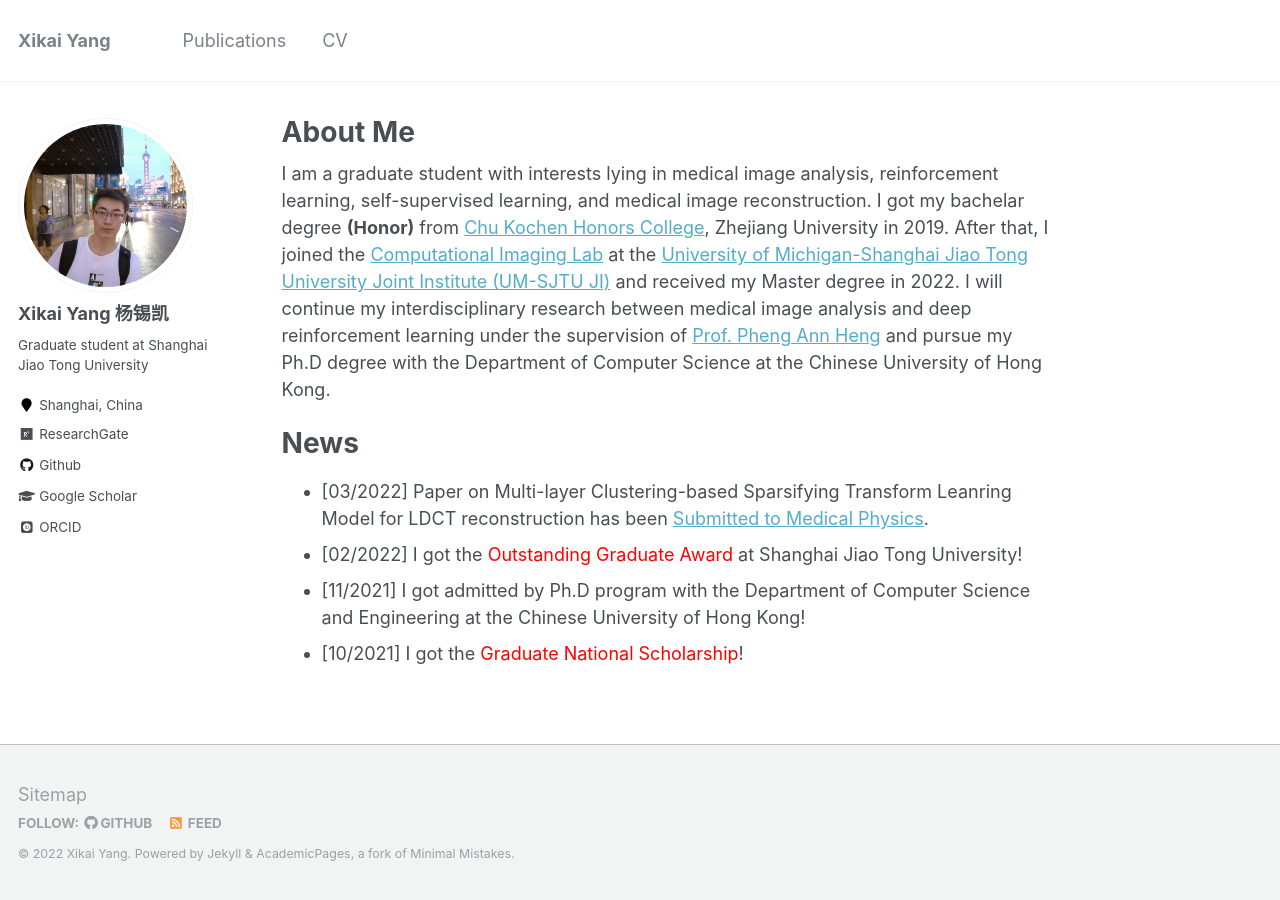
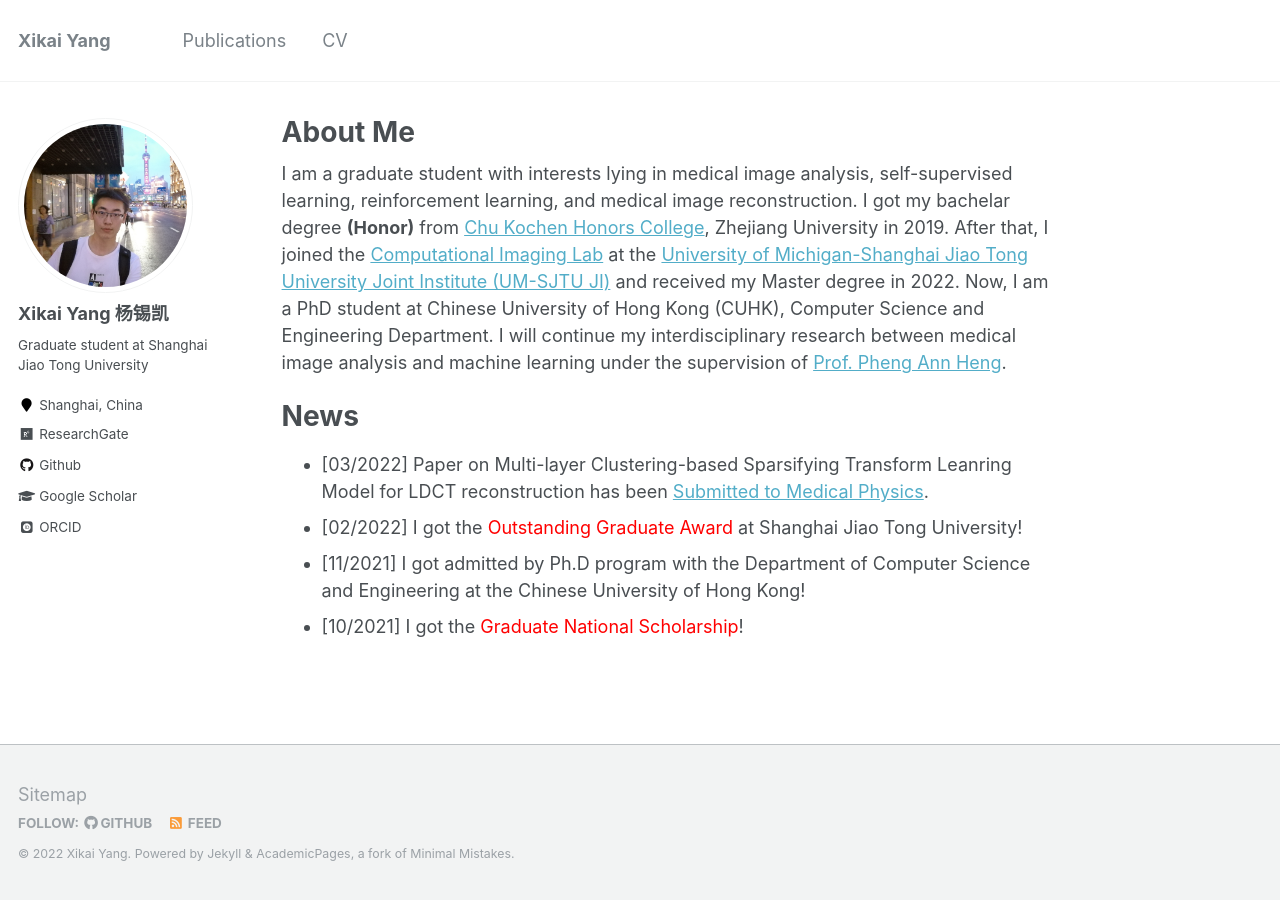
Before and after one commit to Xikai97/Xikai97.github.io, a Jekyll site: the page built from _pages/about.md, in a window 1280 px wide. Built offline with Jekyll 4.4.1, drawn with Linux system fonts in a browser that asks for light colours; some web fonts are replaced.

Commit message:
Update about.md

```diff
--- a/_pages/about.md
+++ b/_pages/about.md
@@ -8,7 +8,7 @@ redirect_from:
 ---
 
 
-I am a graduate student with interests lying in medical image analysis, reinforcement learning, self-supervised learning, and medical image reconstruction. I got my bachelar degree **(Honor)** from [Chu Kochen Honors College](http://ckc.zju.edu.cn/), Zhejiang University in 2019. After that, I joined the [Computational Imaging Lab](https://www.ji.sjtu.edu.cn/research/laboratories/laboratory-detail/523/) at the [University of Michigan-Shanghai Jiao Tong University Joint Institute (UM-SJTU JI)](https://www.ji.sjtu.edu.cn/) and received my Master degree in 2022. I will continue my interdisciplinary research between medical image analysis and deep reinforcement learning under the supervision of [Prof. Pheng Ann Heng](http://www.cse.cuhk.edu.hk/~pheng/)  and pursue my Ph.D degree with the Department of Computer Science at the Chinese University of Hong Kong.
+I am a graduate student with interests lying in medical image analysis, self-supervised learning, reinforcement learning, and medical image reconstruction. I got my bachelar degree **(Honor)** from [Chu Kochen Honors College](http://ckc.zju.edu.cn/), Zhejiang University in 2019. After that, I joined the [Computational Imaging Lab](https://www.ji.sjtu.edu.cn/research/laboratories/laboratory-detail/523/) at the [University of Michigan-Shanghai Jiao Tong University Joint Institute (UM-SJTU JI)](https://www.ji.sjtu.edu.cn/) and received my Master degree in 2022. Now, I am a PhD student at Chinese University of Hong Kong (CUHK), Computer Science and Engineering Department. I will continue my interdisciplinary research between medical image analysis and machine learning under the supervision of [Prof. Pheng Ann Heng](http://www.cse.cuhk.edu.hk/~pheng/).
 
 
 News
```
